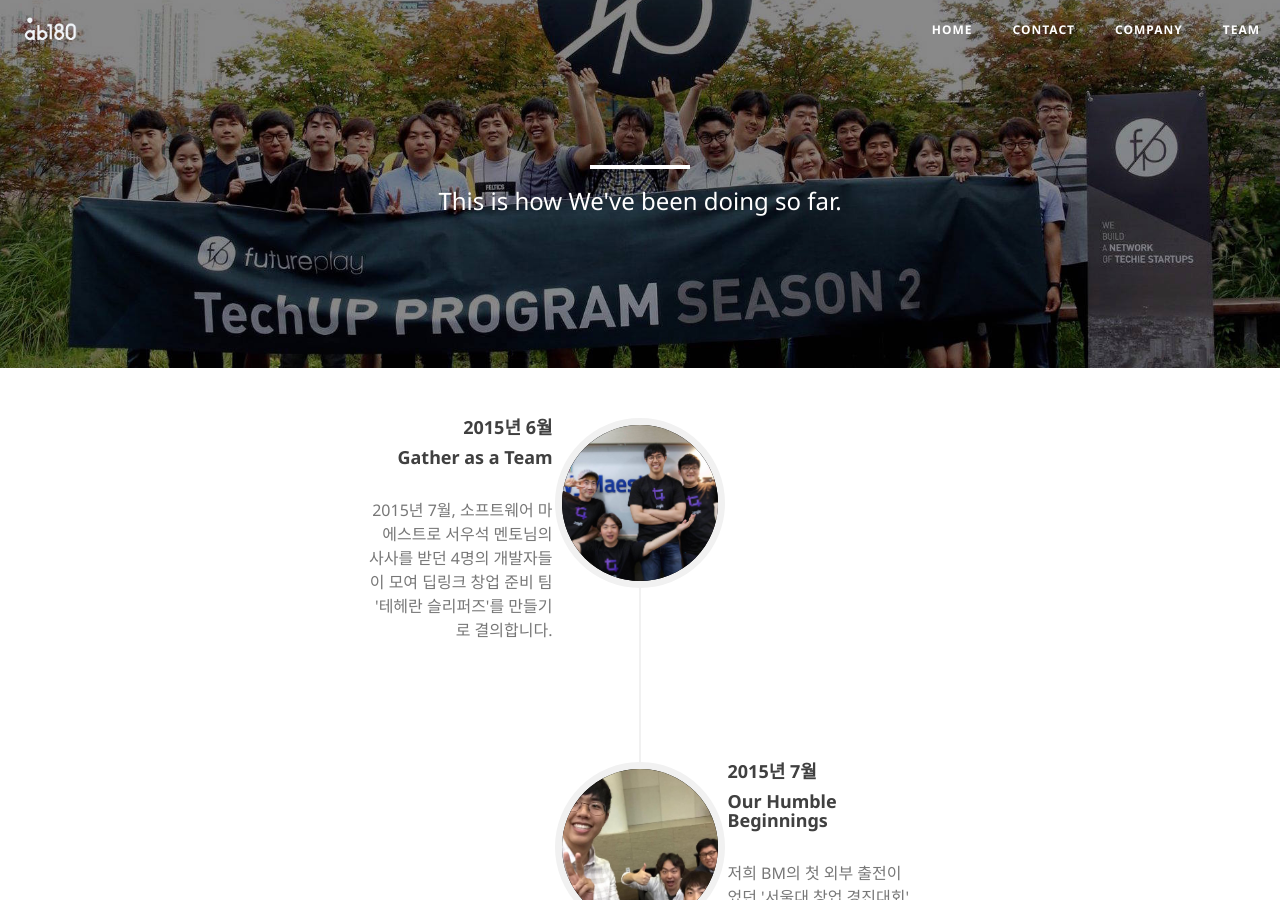
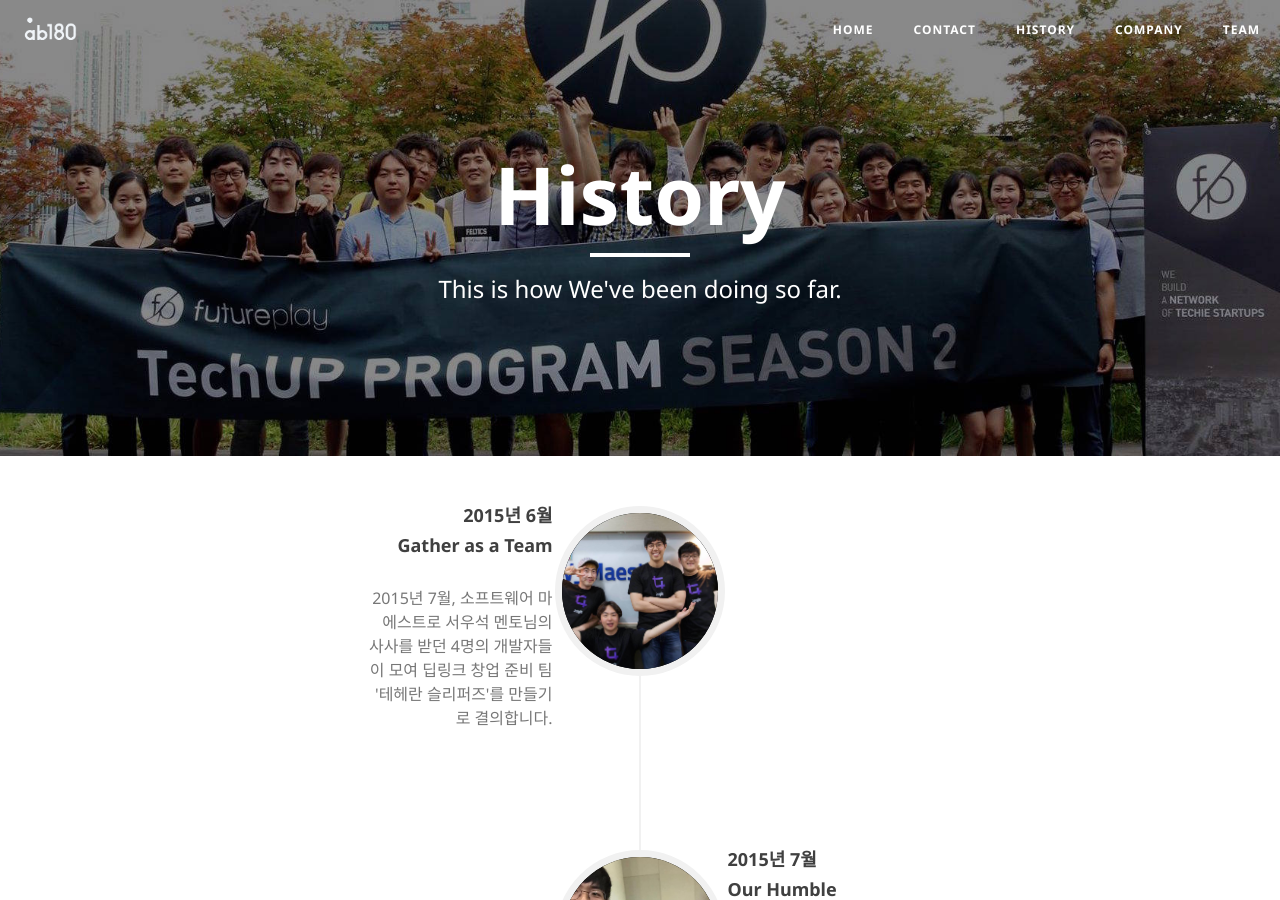
Before and after one commit to ab180/ab180.github.io, a Jekyll site: the page built from history.html, in a window 1280 px wide and 900 px high. Built offline with Jekyll 4.4.1, drawn with Linux system fonts in a browser that asks for light colours; nearby versions of some CDN libraries.

Commit message:
found errors and solved them

```diff
--- a/Gemfile
+++ b/Gemfile
@@ -1,2 +1,3 @@
 source 'https://rubygems.org'
 gem 'github-pages'
+gem 'jekyll-paginate'
--- a/history.html
+++ b/history.html
@@ -1,5 +1,6 @@
 ---
 layout: page
+title: "History"
 description: "This is how We've been doing so far."
 header-img: "img/history-bg.jpg"
 ---
--- a/service.html
+++ b/service.html
@@ -2,7 +2,7 @@
 layout: page
 title: "Company"
 description: "ab180 builds AirBridge, a deeplinking platform"
-header-img: "img/history-bg.jpgc"
+header-img: "img/history-bg.jpg"
 ---
 
 <p>ab180은 딥링킹 기술과 앱 인덱싱 기술을 통해 딥링크 관련 종합 플랫폼 서비스인 AirBridge를 만들고 있습니다. 에어브릿지 플랫폼은 3월 말에 오픈베타 버전으로 런칭될 예정입니다.</p>
```
Also changed, not shown: Gemfile.lock.
